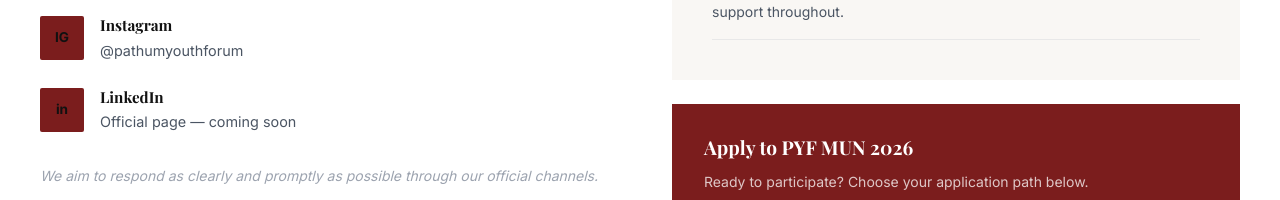
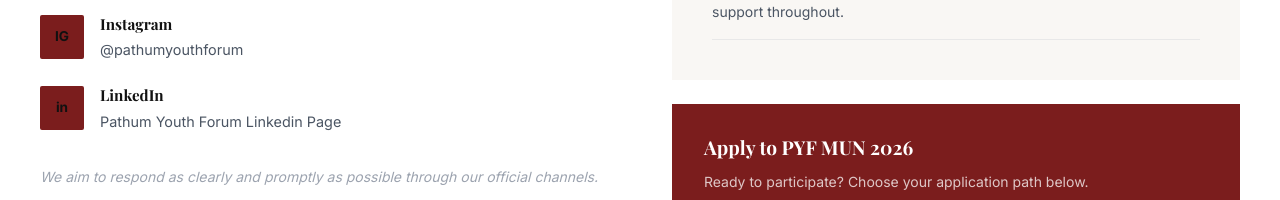
Before and after one commit to Angelflyhi/Pathum, a Next.js app: page /contact in a window 1280 px wide. Shown: the part 1000-1200 px from the top of the page. Built offline with nearby package versions, Linux system fonts and the light colour scheme; a web font is replaced by a local one.

Commit message:
Update page.tsx

```diff
--- a/src/app/contact/page.tsx
+++ b/src/app/contact/page.tsx
@@ -39,7 +39,7 @@ export default function Contact() {
               <div className="contact-icon" style={{ fontSize: '.85rem', fontWeight: 800 }}>in</div>
               <div className="contact-info">
                 <h4>LinkedIn</h4>
-                <p>Official page — coming soon</p>
+                 <a href="https://www.linkedin.com/company/pathum-youth-forum" target="_blank" rel="noopener noreferrer">Pathum Youth Forum Linkedin Page</a>
               </div>
             </div>
 
```
